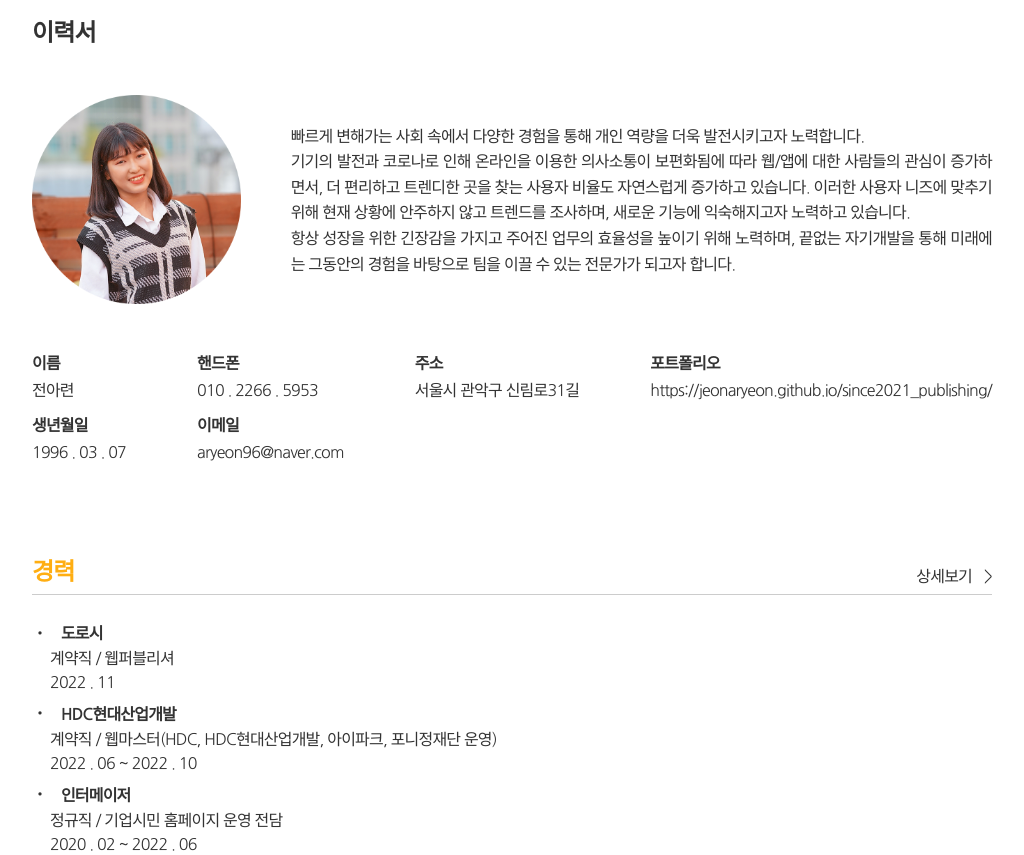
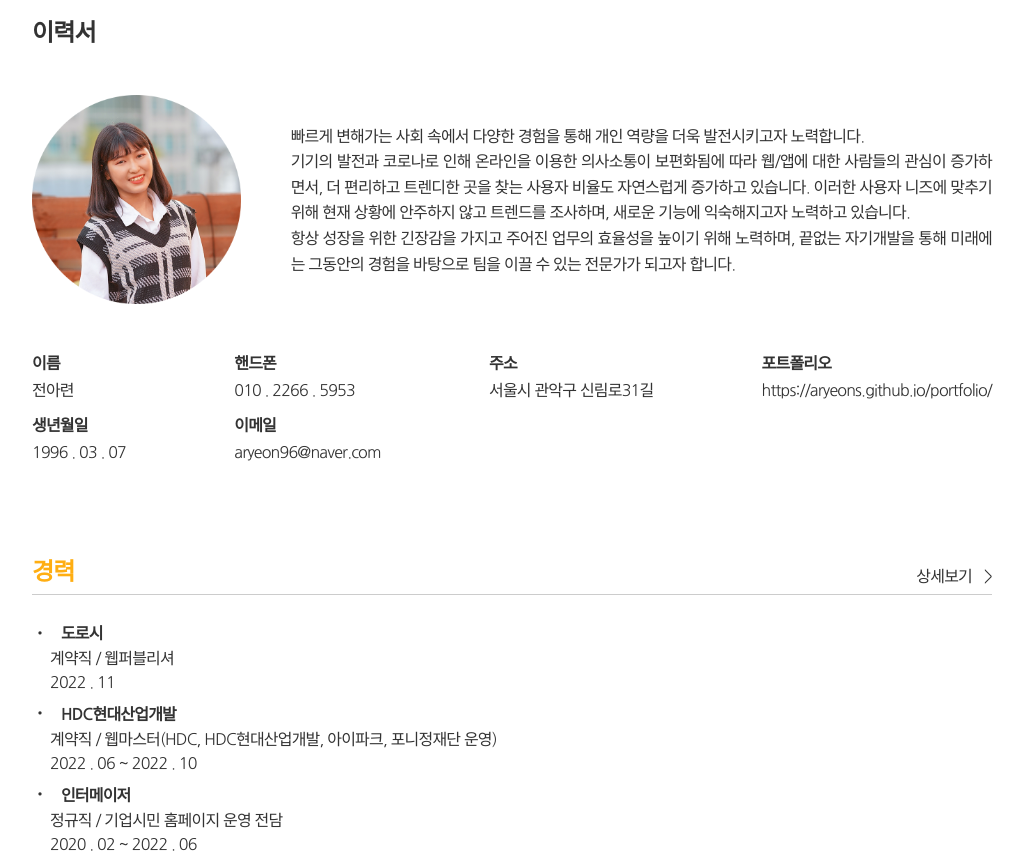
Before and after one commit to ARYEONS/portfolio, a plain HTML site: page resume.html in a window 1280 px wide. Shown: the top 855 px of the page, without its empty margins (128-1152 px from the left). Drawn offline with Linux system fonts and the light colour scheme.

Commit message:
update url

```diff
--- a/resume.html
+++ b/resume.html
@@ -47,7 +47,7 @@
       </dl>
       <dl>
         <dt class="st">포트폴리오</dt>
-        <dd><a href="https://jeonaryeon.github.io/since2021_publishing/">https://jeonaryeon.github.io/since2021_publishing/</a></dd>
+        <dd><a href="https://aryeons.github.io/portfolio/">https://aryeons.github.io/portfolio/</a></dd>
       </dl>
     </section>
     <section class="sec03">
```
